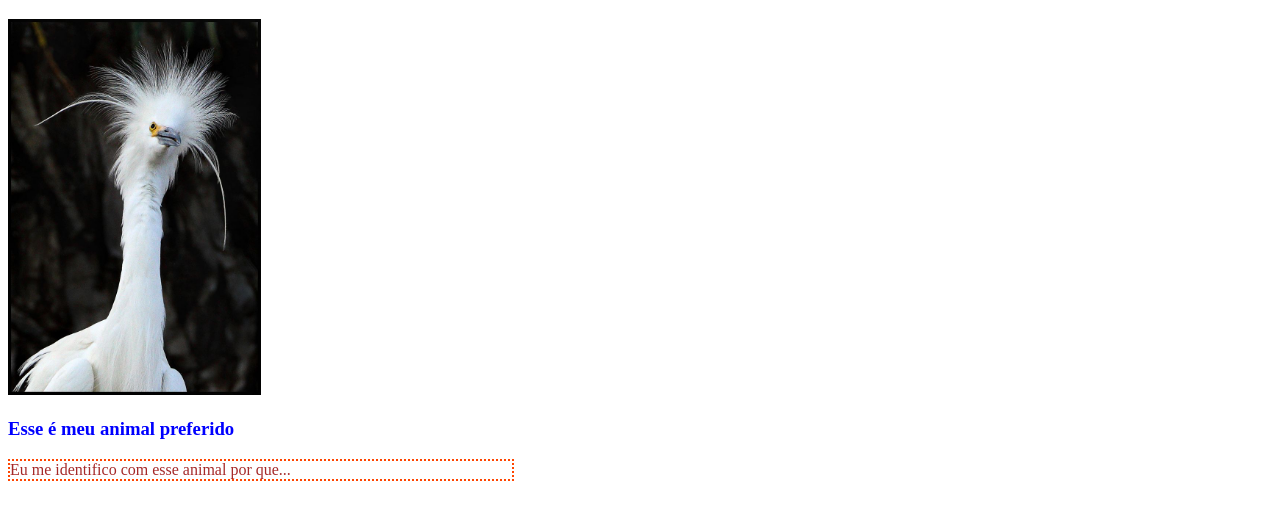
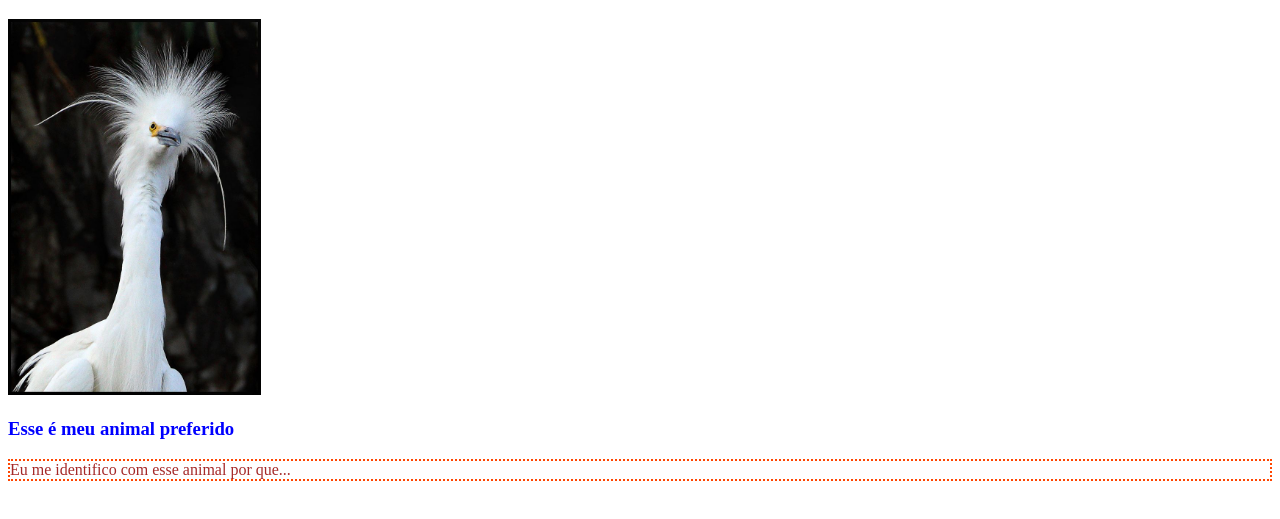
Before and after one commit to nathanrab1/aulaLou, a plain HTML site: page index.html in a window 1280 px wide. Shown: the part 61-580 px from the top of the page. Drawn offline with Linux system fonts and the light colour scheme.

Commit message:
vida loka

```diff
--- a/index.html
+++ b/index.html
@@ -13,9 +13,7 @@
 
     <h3 style="color: blue;">Esse é meu animal preferido</h3>
 
-    <div style="width: 40%;">
     <p style="color: brown; border: 2px dotted orangered">Eu me identifico com esse animal por que...</p>
-    </div>
 
 </body>
 </html>
```
